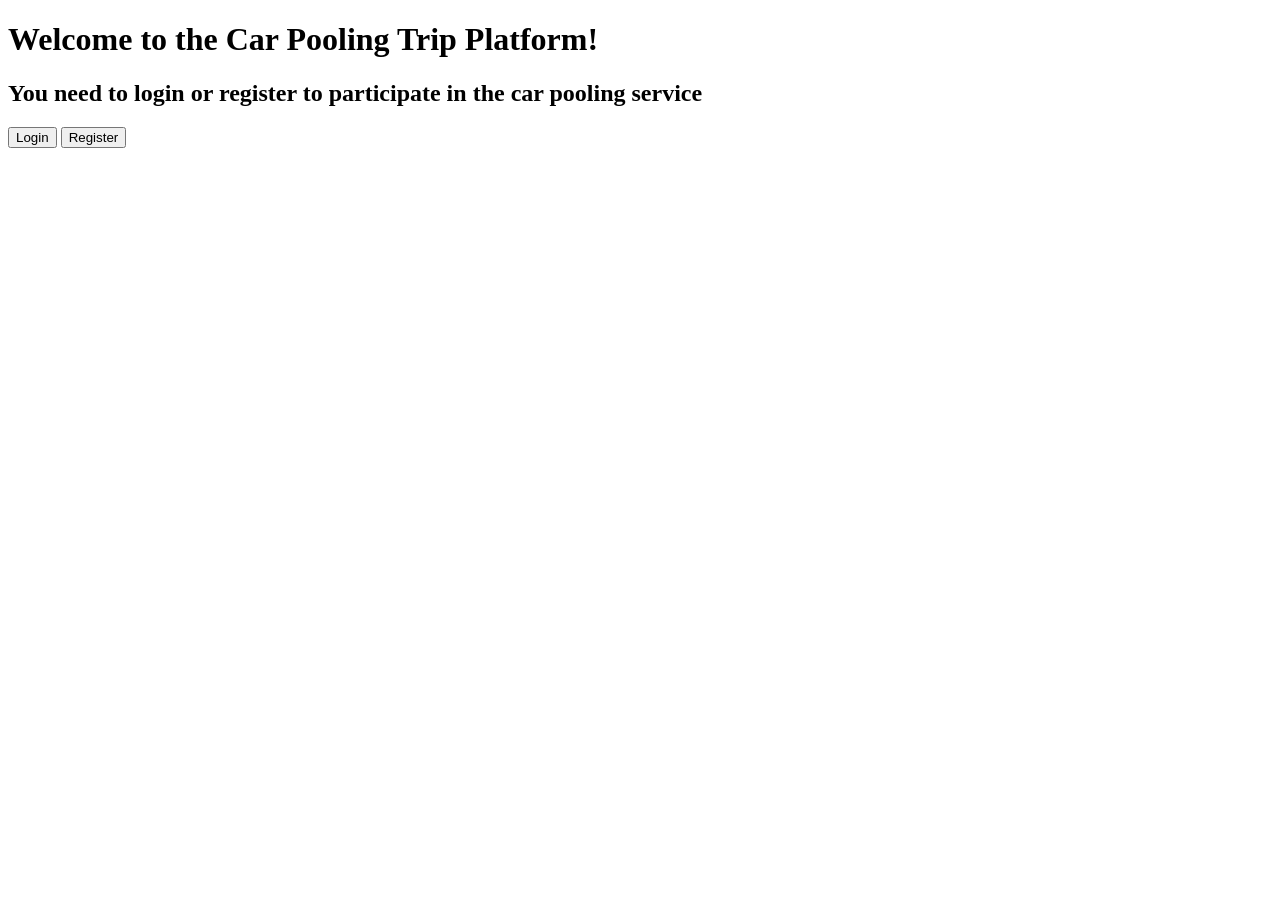
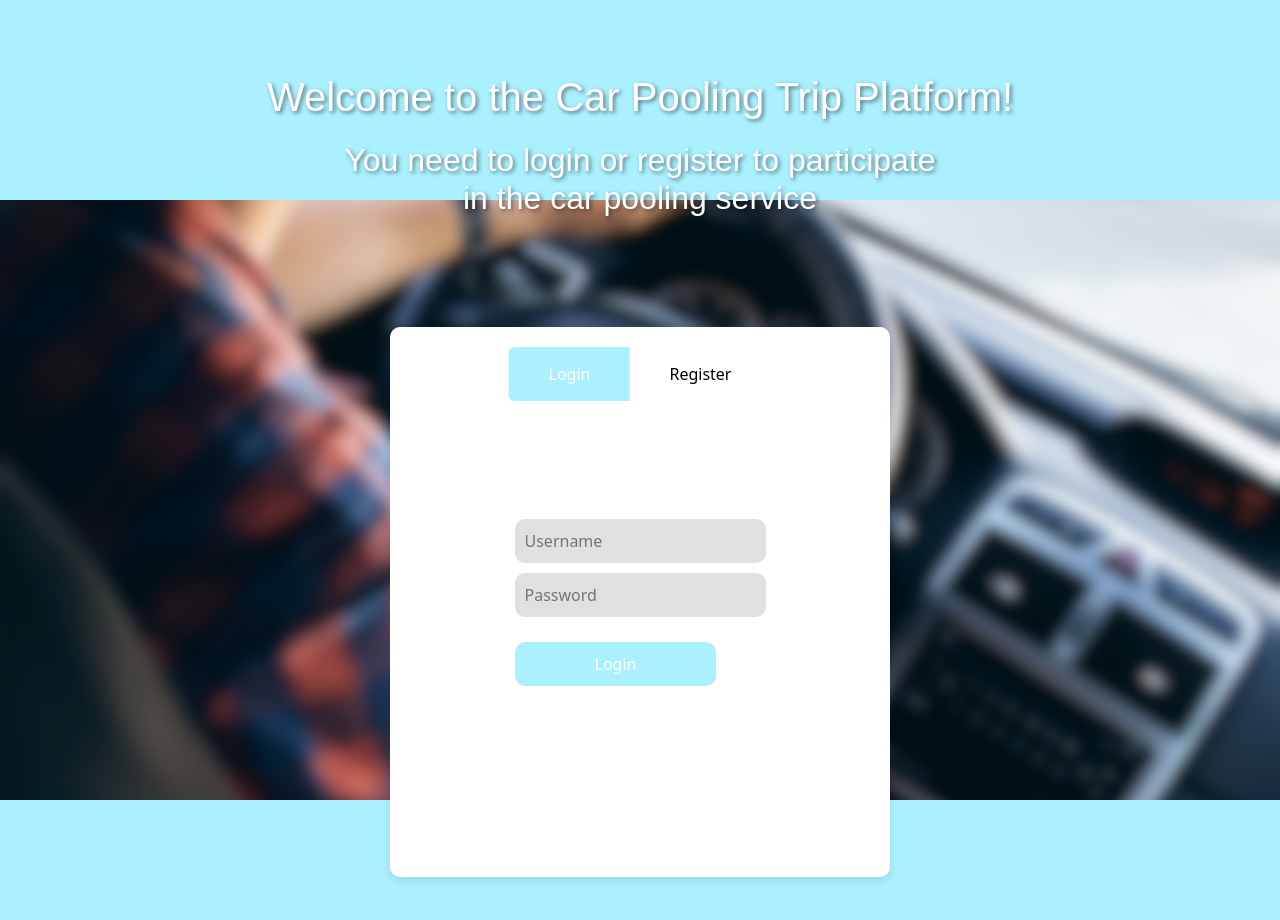
Before and after one commit to simon912/ETI-Assignment-1, a plain HTML site: page frontend/index.html in a window 1280 px wide. Before the commit the page ends 800 px from the top, so only its background shows below. Drawn offline with nearby package versions, Linux system fonts and the light colour scheme.

Commit message:
add css for index.html and bootstrap

```diff
--- a/frontend/index.html
+++ b/frontend/index.html
@@ -4,14 +4,14 @@
   <head>
     <meta charset="UTF-8" />
     <meta name="viewport" content="width=device-width, initial-scale=1.0" />
+
+    <link href="https://cdn.jsdelivr.net/npm/bootstrap@5.3.2/dist/css/bootstrap.min.css" rel="stylesheet" integrity="sha384-T3c6CoIi6uLrA9TneNEoa7RxnatzjcDSCmG1MXxSR1GAsXEV/Dwwykc2MPK8M2HN" crossorigin="anonymous" />
+    <link rel="stylesheet" href="style.css" />
     <title>Car Pooling Trip - Login</title>
-    <h1>Welcome to the Car Pooling Trip Platform!</h1>
-    <h2>
-      You need to login or register to participate in the car pooling service
-    </h2>
+
     <style>
       #loginFormContainer {
-        display: none;
+        display: block;
       }
       #registerFormContainer {
         display: none;
@@ -22,54 +22,53 @@
     </style>
     <script>
       function showMessage(message) {
-        const messageContainer = document.getElementById("message");
-        messageContainer.innerHTML = message;
-        messageContainer.style.display = "block";
+        const messageContainer = document.getElementById('message')
+        messageContainer.innerHTML = message
+        messageContainer.style.display = 'block'
 
         setTimeout(() => {
-          messageContainer.style.display = "none";
-        }, 3000);
+          messageContainer.style.display = 'none'
+        }, 3000)
       }
       function showLoginForm() {
-        document.getElementById("loginFormContainer").style.display = "block";
-        document.getElementById("registerFormContainer").style.display = "none";
-        document.getElementById("message").style.display = "none";
+        document.getElementById('loginFormContainer').style.display = 'block'
+        document.getElementById('registerFormContainer').style.display = 'none'
+        document.getElementById('message').style.display = 'none'
         //reset the form field
-        document.getElementById("loginUsername").value = "";
-        document.getElementById("loginPassword").value = "";
-        document.getElementById("loginForm").style.display = "block";
+        document.getElementById('loginUsername').value = ''
+        document.getElementById('loginPassword').value = ''
+        document.getElementById('loginForm').style.display = 'block'
       }
 
       function showRegisterForm() {
-        document.getElementById("loginFormContainer").style.display = "none";
-        document.getElementById("registerFormContainer").style.display =
-          "block";
-        document.getElementById("message").style.display = "none";
+        document.getElementById('loginFormContainer').style.display = 'none'
+        document.getElementById('registerFormContainer').style.display = 'block'
+        document.getElementById('message').style.display = 'none'
         //reset the form field
-        document.getElementById("registerUsername").value = "";
-        document.getElementById("registerPassword").value = "";
-        document.getElementById("registerFirstname").value = "";
-        document.getElementById("registerLastname").value = "";
-        document.getElementById("registerMobilenumber").value = "";
-        document.getElementById("registerEmail").value = "";
-        document.getElementById("registerForm").style.display = "block";
+        document.getElementById('registerUsername').value = ''
+        document.getElementById('registerPassword').value = ''
+        document.getElementById('registerFirstname').value = ''
+        document.getElementById('registerLastname').value = ''
+        document.getElementById('registerMobilenumber').value = ''
+        document.getElementById('registerEmail').value = ''
+        document.getElementById('registerForm').style.display = 'block'
       }
       function loginUser() {
-        const username = document.getElementById("loginUsername").value;
-        const enteredPassword = document.getElementById("loginPassword").value;
+        const username = document.getElementById('loginUsername').value
+        const enteredPassword = document.getElementById('loginPassword').value
 
         // Send a GET request to /api/v1/login/{username} endpoint for authentication
-        fetch("http://localhost:5000/api/v1/login/" + username, {
-          method: "GET",
+        fetch('http://localhost:5000/api/v1/login/' + username, {
+          method: 'GET',
           headers: {
-            "Content-Type": "application/json",
+            'Content-Type': 'application/json',
           },
         })
           .then((response) => {
             if (response.ok) {
-              return response.json(); // Assuming your backend sends JSON data on successful authentication
+              return response.json() // Assuming your backend sends JSON data on successful authentication
             } else {
-              throw new Error("Login failed");
+              throw new Error('Login failed')
             }
           })
           .then((data) => {
@@ -78,107 +77,104 @@
               // Check if the entered password matches the stored password
               if (data.Password === enteredPassword) {
                 // Check user group and redirect accordingly
-                if (data["User Group"] === "Passenger") {
-                  window.location.href =
-                    "passenger_home.html?username=" +
-                    encodeURIComponent(username);
-                } else if (data["User Group"] === "Car Owner") {
-                  window.location.href =
-                    "carowner_home.html?username=" +
-                    encodeURIComponent(username);
+                if (data['User Group'] === 'Passenger') {
+                  window.location.href = 'passenger_home.html?username=' + encodeURIComponent(username)
+                } else if (data['User Group'] === 'Car Owner') {
+                  window.location.href = 'carowner_home.html?username=' + encodeURIComponent(username)
                 } else {
-                  showMessage("Invalid user group");
+                  showMessage('Invalid user group')
                 }
               } else {
-                showMessage(
-                  "Invalid password, please enter your password again."
-                );
+                showMessage('Invalid password, please enter your password again.')
               }
             }
           })
           .catch((error) => {
             // Display an error message or handle the error appropriately
-            showMessage(
-              "User does not exist, please register to use our service."
-            );
-          });
+            showMessage('User does not exist, please register to use our service.')
+          })
       }
       function registerUser() {
         // Get values from the registration form
-        const username = document.getElementById("registerUsername").value;
-        const password = document.getElementById("registerPassword").value;
-        const firstname = document.getElementById("registerFirstname").value;
-        const lastname = document.getElementById("registerLastname").value;
-        const mobileNumber = document.getElementById(
-          "registerMobilenumber"
-        ).value;
-        const email = document.getElementById("registerEmail").value;
+        const username = document.getElementById('registerUsername').value
+        const password = document.getElementById('registerPassword').value
+        const firstname = document.getElementById('registerFirstname').value
+        const lastname = document.getElementById('registerLastname').value
+        const mobileNumber = document.getElementById('registerMobilenumber').value
+        const email = document.getElementById('registerEmail').value
         // Send a POST request to /api/v1/register/{username} endpoint for creation of account
-        fetch("http://localhost:5000/api/v1/register/" + username, {
-          method: "POST",
+        fetch('http://localhost:5000/api/v1/register/' + username, {
+          method: 'POST',
           headers: {
-            "Content-Type": "application/json",
+            'Content-Type': 'application/json',
           },
           body: JSON.stringify({
             Username: username,
             Password: password,
-            "First Name": firstname,
-            "Last Name": lastname,
-            "Mobile Number": parseInt(mobileNumber),
-            "Email Address": email,
+            'First Name': firstname,
+            'Last Name': lastname,
+            'Mobile Number': parseInt(mobileNumber),
+            'Email Address': email,
           }),
         })
           .then((response) => {
             if (response.ok) {
-              return response.text();
+              return response.text()
             } else {
-              throw new Error("Registration failed");
+              throw new Error('Registration failed')
             }
           })
           .then((data) => {
             // Display a success message or redirect to another page if needed
-            showMessage("Register successful");
+            showMessage('Register successful')
           })
           .catch((error) => {
             // Display an error message or handle the error appropriately
-            showMessage("Registration failed. Username may already be in use.");
-          });
+            showMessage('Registration failed. Username may already be in use.')
+          })
       }
     </script>
   </head>
+
   <body>
-    <button type="button" onclick="showLoginForm()">Login</button>
-    <button type="button" onclick="showRegisterForm()">Register</button>
-    <div id="courseListContainer">
-      <ul id="courseList"></ul>
+    <h1>Welcome to the Car Pooling Trip Platform!</h1>
+    <h2>
+      You need to login or register to participate
+      <br />
+      in the car pooling service
+    </h2>
+    <div id="formDiv">
+      <div class="btn-group" role="group" id="indexButtonList">
+        <button type="button" class="btn btn-secondary" id="loginButton" onclick="showLoginForm()">Login</button>
+        <button type="button" class="btn btn-secondary" id="registerButton" onclick="showRegisterForm()">Register</button>
       </div>
-
       <div id="loginFormContainer">
-      <form id="loginForm">
-        <label for="loginUsername">Username:</label>
-        <input type="text" id="loginUsername" required /><br />
-        <label for="loginPassword">Password:</label>
-        <input type="password" id="loginPassword" required /><br />
+        <form id="loginForm" class="active">
+          <input type="text" id="loginUsername" placeholder="Username" required />
+          <br />
+          <input type="password" id="loginPassword" placeholder="Password " required />
+          <br />
           <button type="button" onclick="loginUser()">Login</button>
         </form>
       </div>
       <div id="registerFormContainer">
         <form id="registerForm">
-        <label for="registerUsername">Username:</label>
-        <input type="text" id="registerUsername" required /><br />
-        <label for="registerPassword">Password:</label>
-        <input type="password" id="registerPassword" required /><br />
-        <label for="registerFirstname">First Name:</label>
-        <input type="text" id="registerFirstname" required /><br />
-        <label for="registerLastname">Last Name:</label>
-        <input type="text" id="registerLastname" required /><br />
-        <label for="registerMobilenumber">Mobile Number:</label>
-        <input type="number" id="registerMobilenumber" required /><br />
-        <label for="registerEmail">Email Address:</label>
-        <input type="text" id="registerEmail" required /><br />
+          <input type="text" id="registerUsername" required placeholder="Username" />
+          <br />
+          <input type="password" id="registerPassword" required placeholder="Password" />
+          <br />
+          <input type="text" id="registerFirstname" required placeholder="First Name" />
+          <br />
+          <input type="text" id="registerLastname" required placeholder="Last Name" />
+          <br />
+          <input type="number" id="registerMobilenumber" required placeholder="Mobile Number" />
+          <br />
+          <input type="text" id="registerEmail" required placeholder="Email Address" />
+          <br />
           <button type="button" onclick="registerUser()">Register</button>
         </form>
       </div>
       <div id="message"></div>
+    </div>
   </body>
 </html>
--- /dev/null
+++ b/frontend/style.css
@@ -0,0 +1,120 @@
+@import url('https://fonts.googleapis.com/css2?family=Jost:wght@100&display=swap');
+
+body {
+  background-color: #aaf0ff;
+  display: flex;
+  flex-direction: column;
+  align-items: center;
+  justify-content: center;
+  height: 100vh;
+  margin-top: 120px;
+}
+
+h1,
+h2 {
+  text-align: center;
+  margin: 10px 0;
+  color: white;
+  font-family: Arial, Helvetica, sans-serif;
+  text-shadow: 2px 2px 4px rgba(0, 0, 0, 0.5);
+}
+
+#registerButton {
+  background-color: white;
+  color: black;
+  border: none;
+  outline: none;
+  padding: 15px 40px;
+}
+#loginButton {
+  background-color: #aaf0ff;
+  color: white;
+  border: none;
+  outline: none;
+  padding: 15px 40px;
+}
+#indexButtonList {
+  position: absolute;
+  top: 20px;
+  left: 50%;
+  transform: translateX(-50%);
+}
+button {
+  padding: 10px 20px;
+  background-color: #aaf0ff; /* Set your desired background color */
+  color: white;
+  cursor: pointer;
+}
+
+#formDiv {
+  background-color: white;
+  border-radius: 10px;
+  padding: 20px;
+  margin: 100px auto;
+  box-shadow: 0 4px 8px rgba(0, 0, 0, 0.1);
+  display: flex;
+  flex-direction: column;
+  align-items: center;
+  justify-content: center;
+  width: 500px;
+  min-height: 550px;
+  position: relative;
+}
+#loginFormContainer {
+  display: flex;
+  flex-direction: column;
+  align-items: center;
+}
+#loginFormContainer input[type='text'],
+#loginFormContainer input[type='password'] {
+  border: none;
+  border-radius: 10px; /* Adjust the border-radius for the desired curvature */
+  padding: 10px; /* Adjust the padding as needed */
+  margin-bottom: 10px; /* Add margin between textboxes */
+  background-color: #e0e0e0; /* Set your desired background color */
+}
+
+#loginFormContainer button {
+  border: none;
+  border-radius: 10px;
+  margin-top: 15px;
+  padding: 10px 80px;
+  background-color: #aaf0ff;
+  color: white;
+  cursor: pointer;
+}
+
+#registerFormContainer input[type='text'],
+#registerFormContainer input[type='password'],
+#registerFormContainer input[type='number'] {
+  border: none;
+  border-radius: 10px; /* Adjust the border-radius for the desired curvature */
+  padding: 10px; /* Adjust the padding as needed */
+  margin-bottom: 10px; /* Add margin between textboxes */
+  background-color: #e0e0e0; /* Set your desired background color */
+}
+
+#registerFormContainer button {
+  border: none;
+  border-radius: 10px;
+  margin-top: 15px;
+  padding: 10px 70px;
+  background-color: #aaf0ff;
+  color: white;
+  cursor: pointer;
+}
+
+body::after {
+  content: '';
+  background-image: url('images/index-background.jpg');
+  background-size: cover;
+  background-position: center;
+  background-repeat: no-repeat;
+  background-attachment: fixed;
+  position: absolute;
+  top: 200px;
+  left: 0;
+  width: 100%;
+  height: 100vh;
+  z-index: -1;
+}
```
Also changed, not shown: frontend/images/Image Sources.txt (added), frontend/images/index-background.jpg (added), 1 other file. Lines whose indentation alone changed are shown as unchanged.
